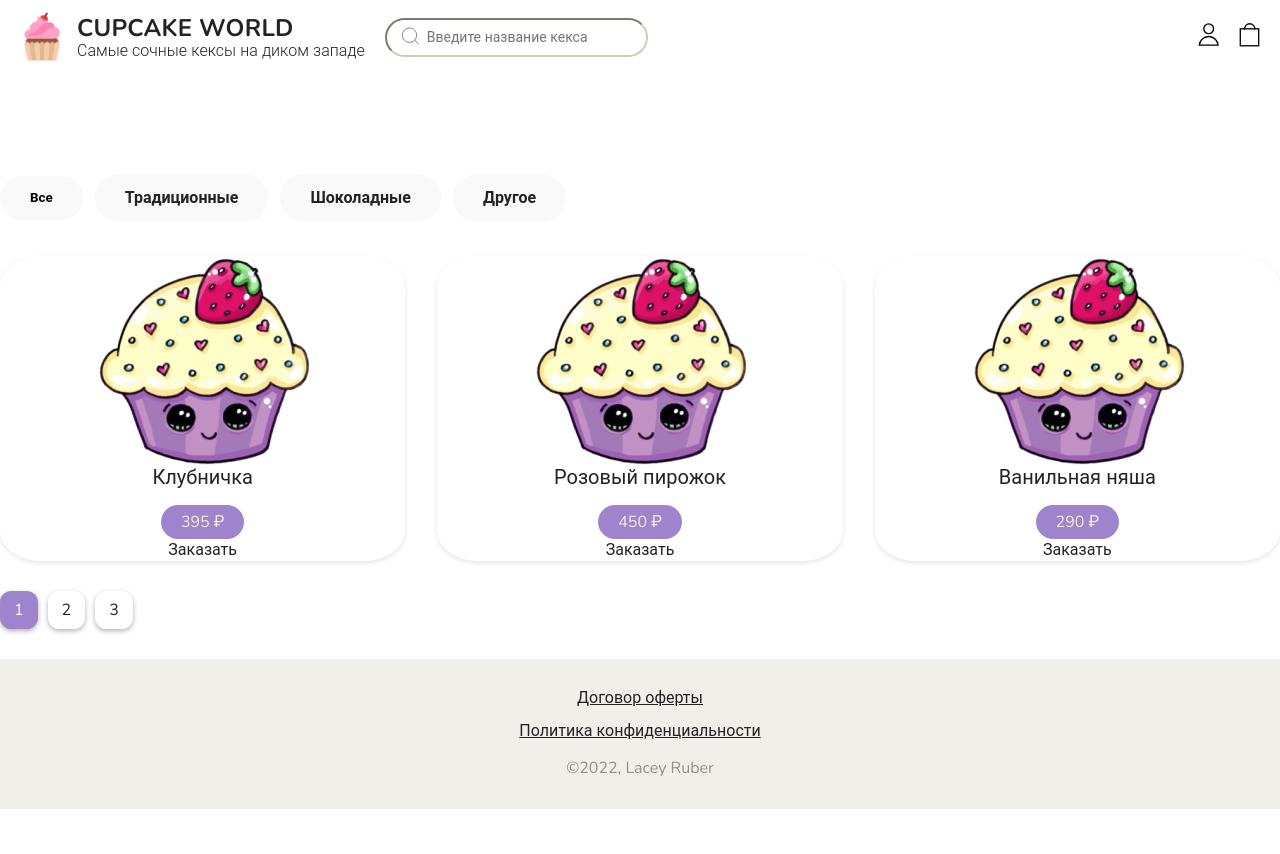
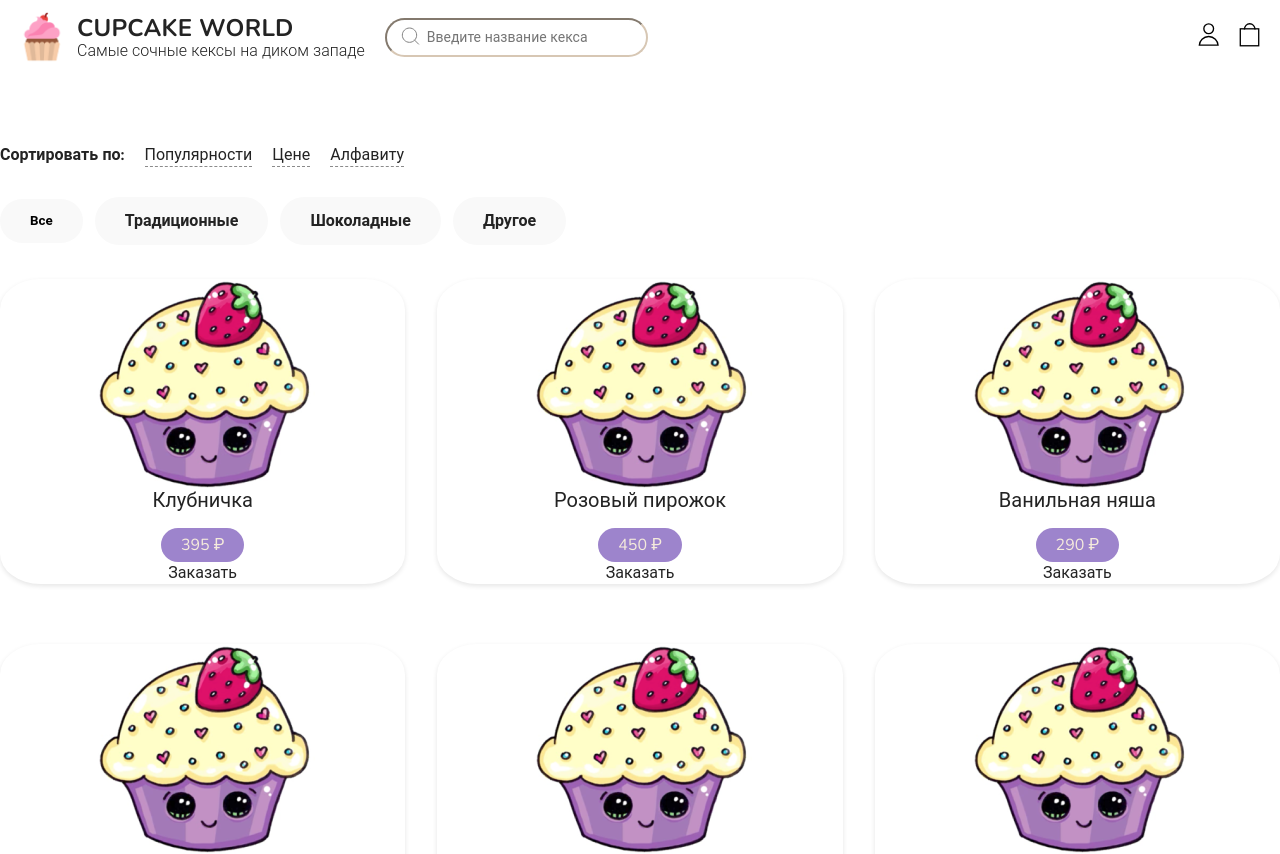
Before and after one commit to lacey-ruber/cupcake-world, a React (Create React App) app: page / in a window 1280 px wide. Shown: the top 854 px of the page. Before the commit the page ends 809 px from the top, so only its background shows below. Built offline with nearby package versions, Linux system fonts and the light colour scheme.

Commit message:
cupcake sorting

```diff
--- a/src/components/Sort.jsx
+++ b/src/components/Sort.jsx
@@ -3,45 +3,48 @@ import React from 'react'
 import '../scss/components/_sort.scss'
 
 const Sort = ({ onSort, selectedSort }) => {
-  const items = [
-    { name: 'Популярности', sortProperty: 'rating' },
-    { name: 'Цене', sortProperty: 'price' },
-    { name: 'Алфавиту', sortProperty: 'title' },
-  ]
+  const items = {
+    rating: { path: 'rating', name: 'Популярности' },
+    price: { path: 'price', name: 'Цене' },
+    title: { path: 'title', name: 'Алфавиту' },
+  }
   const handleSort = (item) => {
-    if (selectedSort.iter === item) {
+    if (selectedSort.path === item) {
       onSort({
         ...selectedSort,
         order: selectedSort.order === 'asc' ? 'desc' : 'asc',
       })
     } else {
-      onSort({ iter: item, order: 'asc' })
+      onSort({ path: item, order: 'asc' })
     }
   }
+
   const renderSortArrow = (selectedSort, currentPath) => {
-    if (selectedSort.iter === currentPath) {
+    if (selectedSort.path === currentPath) {
       if (selectedSort.order === 'asc') {
-        return <span>↑</span>
+        return <i>↓</i>
       } else {
-        return <span>↓</span>
+        return <i>↑</i>
       }
     }
+    return null
   }
+
   return (
     <div className='sort'>
       <div className='wrapper'>
         <div className='sort__label'>
           <b>Сортировать по:</b>
-          {items.map((item, id) => (
+          {Object.keys(items).map((item) => (
             <span
-              key={id}
-              onClick={() => handleSort(item.sortProperty)}
-              className={item.name === onSort.iter ? 'active' : ''}
+              key={item}
+              className={selectedSort.path === items[item].path ? 'active' : ''}
+              onClick={() => handleSort(items[item].path)}
             >
-              {item.name}
+              {items[item].name}
+              {renderSortArrow(selectedSort, items[item].path)}
             </span>
-          ))}{' '}
-          {renderSortArrow(selectedSort, onSort.order)}
+          ))}
         </div>
       </div>
     </div>
--- a/src/pages/Home.jsx
+++ b/src/pages/Home.jsx
@@ -4,6 +4,8 @@ import CupcakeBlock from '../components/CupcakeBlock'
 import Pagination from '../components/common/Pagination'
 import { paginate } from '../utils/paginate'
 import Categories from '../components/common/Categories'
+import Sort from '../components/Sort'
+import _ from 'lodash'
 import '../scss/components/_cupcake-block.scss'
 import '../scss/app.scss'
 
@@ -11,6 +13,9 @@ const Home = () => {
   const [cupcakes, setCupcakes] = useState(api.cupcakes.fetchAll())
   const [categories, setCategories] = useState()
   const [selectedCategories, setSelectedCategories] = useState()
+  const [sortBy, setSortBy] = useState({ path: 'name', order: 'asc' })
+
+  console.log(sortBy)
 
   useEffect(() => {
     api.categories.fetchAll().then((data) => setCategories(data))
@@ -28,12 +33,25 @@ const Home = () => {
     setSelectedCategories(item)
   }
 
-  const pageSize = 3
+  const handleSort = (item) => {
+    setSortBy(item)
+  }
+
+  const pageSize = 6
   const filteredCupcakes = selectedCategories
-    ? cupcakes.filter((cupcake) => cupcake.category === selectedCategories)
+    ? cupcakes.filter(
+        (cupcake) =>
+          JSON.stringify(cupcake.category) ===
+          JSON.stringify(selectedCategories)
+      )
     : cupcakes
   const count = filteredCupcakes.length
-  const cupcakeCrop = paginate(filteredCupcakes, currentPage, pageSize)
+  const sortedCupcakes = _.orderBy(
+    filteredCupcakes,
+    [sortBy.path],
+    [sortBy.order]
+  )
+  const cupcakeCrop = paginate(sortedCupcakes, currentPage, pageSize)
 
   const clearFilter = () => {
     setSelectedCategories()
@@ -41,7 +59,7 @@ const Home = () => {
 
   return (
     <section className='goods'>
-      {/* <Sort selectedSort={sortBy} onSort={handleSort} /> */}
+      <Sort onSort={handleSort} selectedSort={sortBy} />
       <div className='categories'>
         <div className='categories__wrapper wrapper'>
           {categories && (
```
